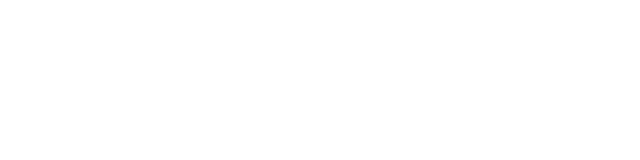
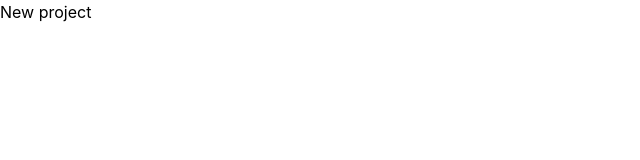
Before and after one commit to MinooHadi/carbon-map, a React (Create React App) app: page /create in a window 1280 px wide. Before the commit this address had no page. Shown: the top 160 px of the page, without its empty margins (0-640 px from the left). Built offline with nearby package versions, Linux system fonts and the light colour scheme.

Commit message:
feat: create new project route

```diff
--- /dev/null
+++ b/src/components/pages/createNewProject/index.jsx
@@ -0,0 +1,7 @@
+import React from "react";
+
+function CreateNewProject() {
+  return <h1>New project</h1>;
+}
+
+export default CreateNewProject;
--- a/src/components/pages/projects/index.jsx
+++ b/src/components/pages/projects/index.jsx
@@ -1,8 +1,11 @@
 import React from "react";
 import { Button, Header, Input, ProjectCart } from "../../shared";
 import { FillPlusCircle, SearchAlt2 } from "../../icons";
+import { useNavigate } from "react-router-dom";
 
 function Projects() {
+  const navigate = useNavigate()
+
   return (
     <>
       <Header />
@@ -23,6 +26,7 @@ function Projects() {
             className="flex items-center flex-row-reverse bg-emerald-400 text-white font-semibold py-1 px-3 rounded-md gap-1"
             title="New Project"
             icon={<FillPlusCircle size="1.2rem" />}
+            onClick={() => navigate("/create")}
           />
         </div>
         <div className="w-[80%] m-auto flex flex-wrap gap-6">
--- a/src/routes/index.jsx
+++ b/src/routes/index.jsx
@@ -3,6 +3,7 @@ import { BrowserRouter, Route, Routes } from "react-router-dom";
 import Login from "./../components/pages/login/index";
 import Map from "./../components/pages/map/index";
 import Projects from "./../components/pages/projects/index";
+import CreateNewProject from "../components/pages/createNewProject";
 
 function GateWay() {
   return (
@@ -11,6 +12,7 @@ function GateWay() {
         <Route path="/" element={<Map />} />
         <Route path="/login" element={<Login />} />
         <Route path="/projects" element={<Projects />} />
+        <Route path="/create" element={<CreateNewProject />} />
       </Routes>
     </BrowserRouter>
   );
```
